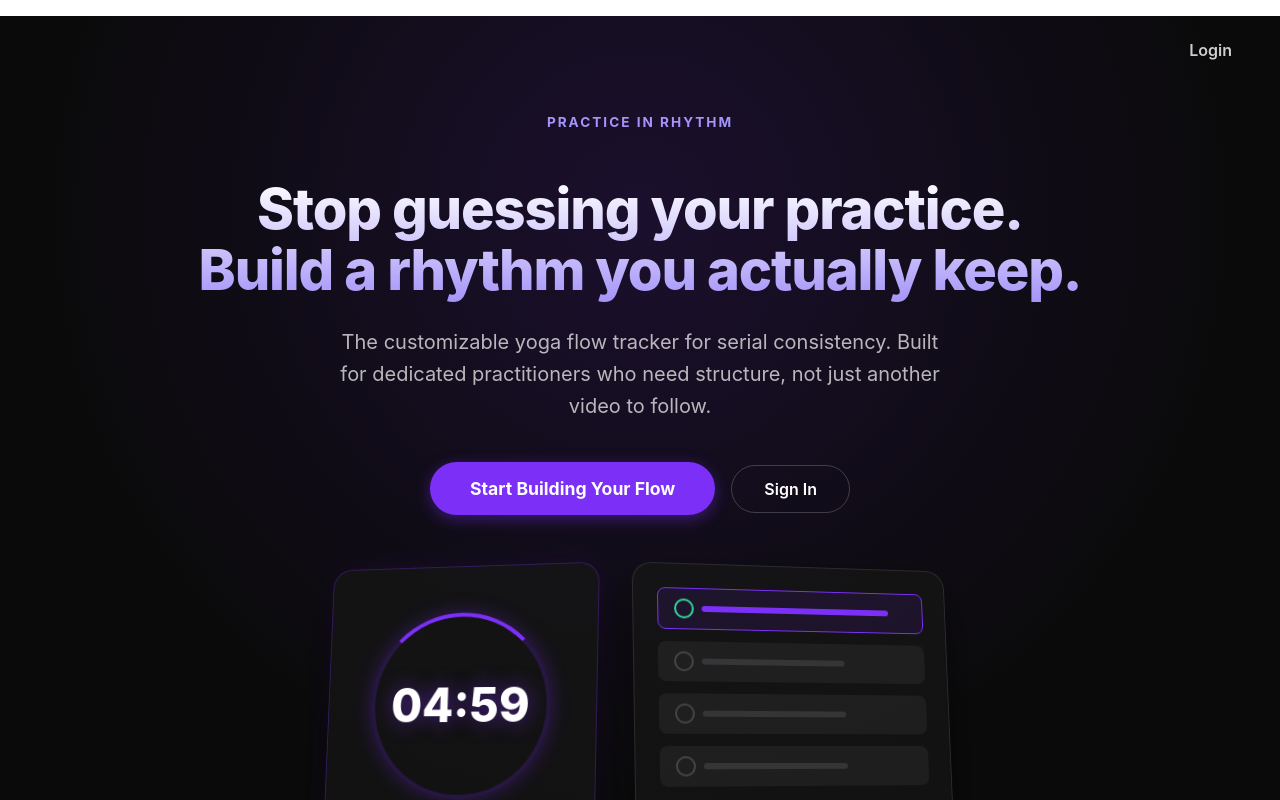
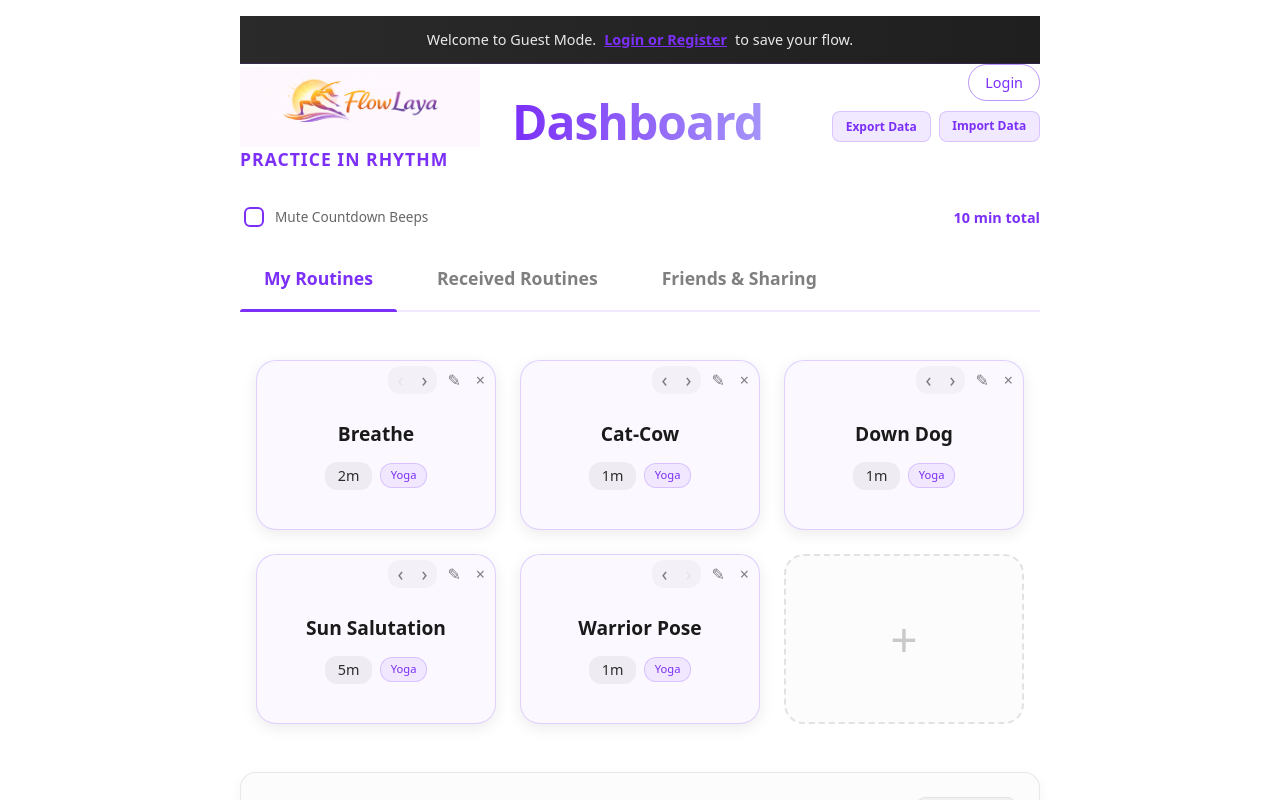
Before and after one commit to cortanext/LayaAbhyasa, a React (Vite) app: page / in a window 1280 px wide. Shown: the top 800 px of the page. Built offline with nearby package versions, Linux system fonts and the light colour scheme.

Commit message:
feat: Add Auto-Redirect and Guest Banner

```diff
--- a/src/App.jsx
+++ b/src/App.jsx
@@ -906,6 +906,13 @@ function App() {
                     <LandingPage onStart={() => setHasEnteredApp(true)} onLogin={() => setIsLoginOpen(true)} />
                     :
                     <main className={styles.dashboard}>
+                        {!user && (
+                            <div className={styles.guestBanner}>
+                                <span>Welcome to Guest Mode.</span>
+                                <span onClick={() => setIsLoginOpen(true)}><strong>Login or Register</strong></span>
+                                <span>to save your flow.</span>
+                            </div>
+                        )}
                         <header className={styles.header}>
                             <div className={styles.titleSection}>
                                 <div className={styles.brandGroup}>
--- a/src/App.module.css
+++ b/src/App.module.css
@@ -1214,3 +1214,28 @@
     background: #7b2ff7;
     border-radius: 3px 3px 0 0;
 }
+
+.guestBanner {
+  background: linear-gradient(90deg, #2a2a2a, #1f1f1f);
+  color: rgba(255, 255, 255, 0.9);
+  padding: 0.8rem;
+  text-align: center;
+  font-size: 0.9rem;
+  border-bottom: 1px solid rgba(123, 47, 247, 0.2);
+  display: flex;
+  justify-content: center;
+  align-items: center;
+  gap: 0.5rem;
+  animation: fadeIn 0.5s ease-in;
+}
+
+.guestBanner strong {
+  color: #7b2ff7;
+  cursor: pointer;
+  text-decoration: underline;
+}
+
+.guestBanner strong:hover {
+  text-decoration: none;
+  filter: brightness(1.2);
+}
--- a/src/components/landing/LandingPage.jsx
+++ b/src/components/landing/LandingPage.jsx
@@ -3,9 +3,22 @@ import styles from './LandingPage.module.css';
 
 const LandingPage = ({ onStart, onLogin }) => {
     const [isVisible, setIsVisible] = useState(false);
+    const [countdown, setCountdown] = useState(4);
 
     useEffect(() => {
         setIsVisible(true);
+        const timer = setInterval(() => {
+            setCountdown(prev => {
+                if (prev <= 1) {
+                    clearInterval(timer);
+                    onStart();
+                    return 0;
+                }
+                return prev - 1;
+            });
+        }, 1000);
+        return () => clearInterval(timer);
+        // eslint-disable-next-line react-hooks/exhaustive-deps
     }, []);
 
     return (
@@ -53,6 +66,9 @@ const LandingPage = ({ onStart, onLogin }) => {
                             <div className={styles.listLine}></div>
                         </div>
                     </div>
+                </div>
+                <div style={{ marginTop: '2rem', textAlign: 'center', color: 'rgba(255,255,255,0.6)', fontSize: '0.9rem', marginBottom: '1rem' }}>
+                    Entering Flow in {countdown}s...
                 </div>
             </section>
 
```
